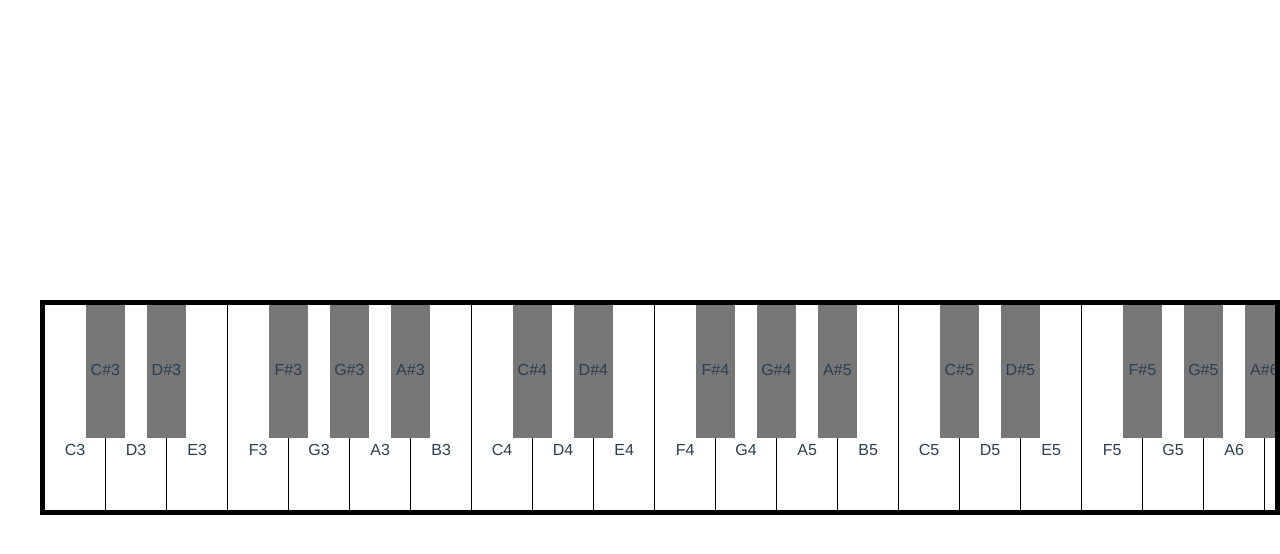
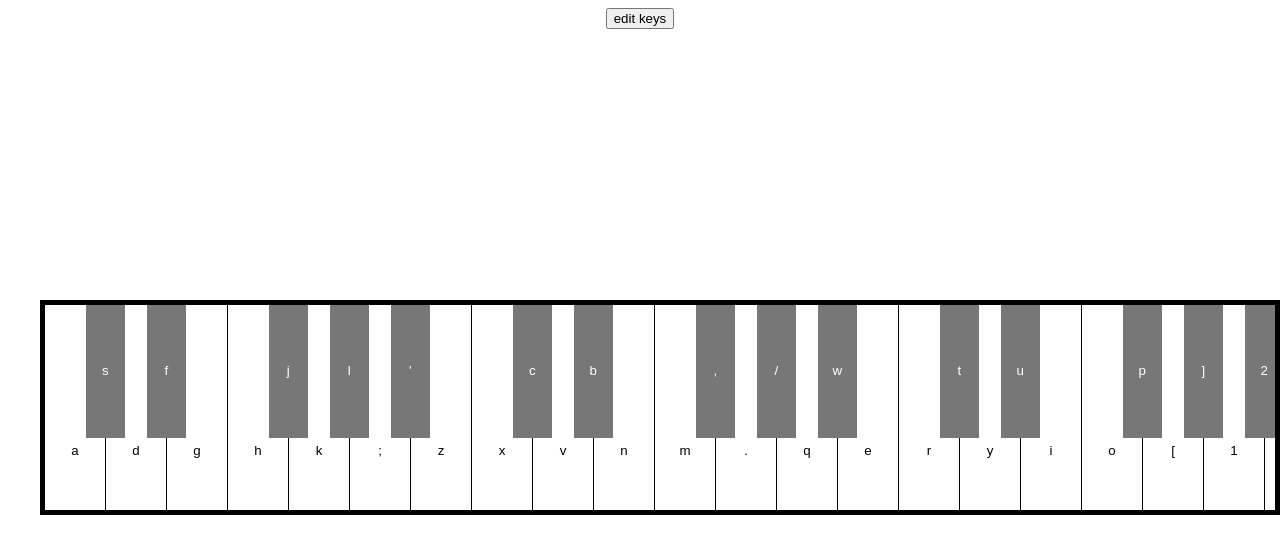
Before and after one commit to MicuEmerson/visual-piano, a Vue app: page / in a window 1280 px wide. Shown: the top 554 px of the page. Built offline with nearby package versions, Linux system fonts and the light colour scheme; no server answers.

Commit message:
added keyword press and also editable keyboard config

```diff
--- a/src/App.vue
+++ b/src/App.vue
@@ -1,17 +1,19 @@
 <template>
   <div id="app">
 
+    <button @click="editKeys = !editKeys"> edit keys </button>
+
     <div class="piano-container">
-        <div  v-for="note in notes" :key="note"  class="white-note" @click="playNote(note)">
+        <div v-for="(note, index) in notes" v-if="displayNote(notes[index])" :key="index" class="white-note" @click="playNote(notes[index])">
 
-          <div v-if="note[0] !== 'E' && note[0] !== 'B'" class="black-note" @click.stop="playNote(convertToBlackNote(note))">
+          <div v-if="index < notes.length - 1 && !['B','E'].includes(notes[index][0])" class="black-note" @click.stop="playNote(notes[index + 1])">
             <div style="margin-top: 7vh">
-            {{convertToBlackNote(note)}}
+              <input :disabled="editKeys !== true" v-model="keys[index + 1]" class="key-input"/>
             </div>
           </div>
 
           <div style="margin-top: 17vh">
-            {{note}}
+            <input :disabled="editKeys !== true" v-model="keys[index]" class="key-input"/>
           </div>
         </div>
     </div>
@@ -28,11 +30,25 @@ export default {
 
   data: () => {
     return {
-      sampler: Object,
+      sampler: {
+        type: Sampler,
+        default: {},
+      },
 
-      notes: ["C3", "D3", "E3", "F3", "G3", "A3", "B3",
-                   "C4", "D4", "E4", "F4", "G4", "A5", "B5",
-                   "C5", "D5", "E5", "F5", "G5", "A6", "B6"],
+      editKeys : false,
+
+      notes: [
+            "C3", "C#3", "D3", "D#3", "E3", "F3", "F#3", "G3", "G#3", "A3", "A#3", "B3",
+            "C4", "C#4", "D4", "D#4", "E4", "F4", "F#4", "G4", "G#4", "A4", "A#4", "B4",
+            "C5", "C#5", "D5", "D#5", "E5", "F5", "F#5", "G5", "G#5", "A5", "A#5", "B5"
+      ],
+
+      keys: [
+            "a", "s", "d", "f", "g", "h", "j", "k", "l", ";", "'", "z",
+            "x", "c", "v", "b", "n", "m", ",", ".", "/", "q", "w", "e",
+            "r", "t", "y", "u", "i", "o", "p", "[", "]", "1", "2", "3"
+      ],
+
 
       samples: [
           ["A0", "A#0", "B0", "C1", "C#1", "D1", "D#1", "E1", "F1", "F#1"],
@@ -59,15 +75,40 @@ export default {
       onload : () => {},
       baseUrl: SAMPLE_BASE_URL
     }).toDestination();
+
+
+    // document.addEventListener('keydown ', e => {
+    //   console.log(e);
+    // });
+
+    window.addEventListener("keydown", e => {
+      const index = this.keys.indexOf(e.key);
+      if(index != -1)
+        this.playNote(this.notes[index]);
+    });
+
+    // window.addEventListener("keyup", e => {
+		//   console.log(String.fromCharCode(e.keyCode));
+		//   console.log(e.keyCode);
+    // });
+  },
+
+  destroyed() {
+	  window.removeEventListener('keydown', () => {});
   },
 
   methods: {
     playNote(note) {
-      this.sampler.triggerAttackRelease(note, "2n");
+      if(!this.editKeys)
+        this.sampler.triggerAttackRelease(note, "2n");
     },
 
     convertToBlackNote(note){
       return note[0] + "#" + note[1];
+    },
+
+    displayNote(note){
+      return note[1] !== '#';
     }
   }
 }
@@ -99,6 +140,7 @@ export default {
   background: white;
   overflow: visible;
   border-right: 1px solid black;
+  color: black;
 }
 
 .black-note {
@@ -108,6 +150,23 @@ export default {
   left: 68%;
   z-index: 1;
   background: #777;
+  color: white;
 }
 
+.key-input {
+  /* border: none; */
+  text-align: center;
+  width: 25px;
+  background: inherit;
+  border: 1px solid black;
+  color: inherit;
+}
+
+.key-input:disabled{
+  background: inherit;
+  border: none;
+  color: inherit;
+}
+
+
 </style>
```
